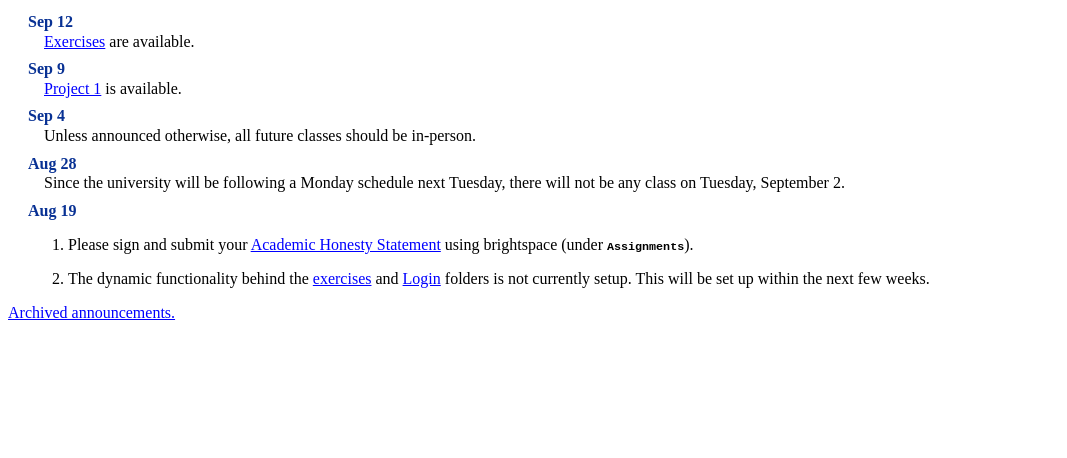
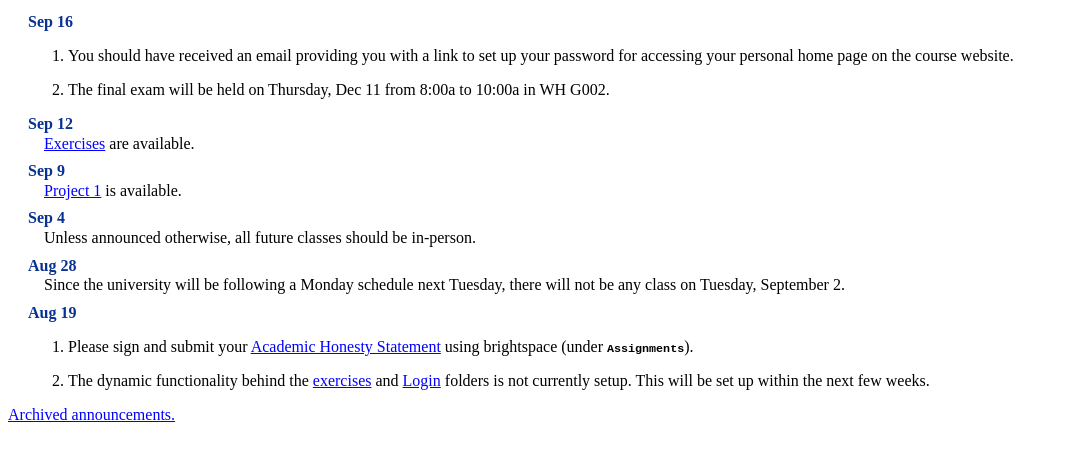
Before and after one commit to H4rish55/i444, a plain HTML site: page index.html in a window 1280 px wide. Shown: the part 72-530 px from the top of the page, without its empty margins (0-1067 px from the left). Drawn offline with nearby package versions, Linux system fonts and the light colour scheme; a small style sheet from the web is missing.

Commit message:
announcements

```diff
--- a/index.html
+++ b/index.html
@@ -25,7 +25,12 @@
     </nav>
 
     <div class="umt-content">
-      <div><section data-level="h1"><h1>CS 444:  Latest  Announcements</h1><dl><dt> <strong>Sep 12</strong> </dt><dd><p>     <a href="exercises/">Exercises</a> are available.
+      <div><section data-level="h1"><h1>CS 444:  Latest  Announcements</h1><dl><dt> <strong>Sep 16</strong> </dt><dd><ol><li><p>You should have received an email providing you with a link
+      to set up your password for accessing your personal home page
+      on the course website.
+</p></li><li><p>The final exam will be held on Thursday, Dec 11 from 8:00a
+      to 10:00a in WH G002.
+</p></li></ol></dd><dt> <strong>Sep 12</strong> </dt><dd><p>     <a href="exercises/">Exercises</a> are available.
 </p></dd><dt> <strong>Sep 9</strong> </dt><dd><p>     <a href="projects/prj1/prj1.html">Project 1</a> is available.
 </p></dd><dt> <strong>Sep 4</strong> </dt><dd><p>    Unless announced otherwise, all future classes should be in-person.
 </p></dd><dt> <strong>Aug 28</strong> </dt><dd><p>    Since the university will be following a Monday schedule
```
Also changed, not shown: 1 other file.
